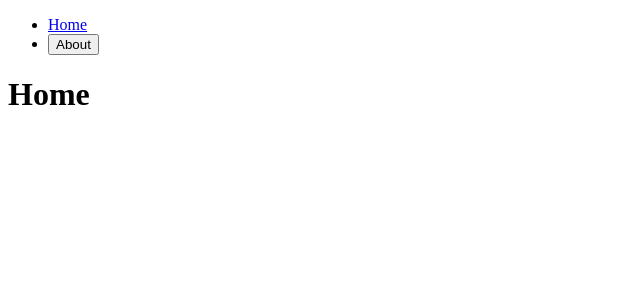
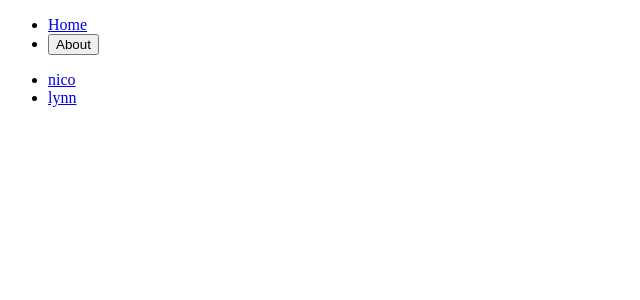
Before and after one commit to jnl1128/react-router-dom-v6, a React (Create React App) app: page / in a window 1280 px wide. Shown: the top 300 px of the page, without its empty margins (0-640 px from the left). Built offline with nearby package versions, Linux system fonts and the light colour scheme.

Commit message:
동적 라우팅, usePrarms

```diff
--- /dev/null
+++ b/src/db.ts
@@ -0,0 +1,10 @@
+export const users = [
+    {
+        id: 1,
+        name: "nico",
+    },
+    {
+        id: 2,
+        name: "lynn",
+    },
+];
--- a/src/screens/Home.tsx
+++ b/src/screens/Home.tsx
@@ -1,10 +1,23 @@
-function Home() {
-    return <h1>Home</h1>;
-}
-
-export default Home;
 // function Home() {
 //     const users: any = [];
 //     return <h1>{users[0].name}</h1>;
 // }
 // export default Home;
+
+import { Link } from "react-router-dom";
+import { users } from "../db";
+
+function Home() {
+    return (
+        <div>
+            <ul>
+                {users.map(user => (
+                    <li key={user.id}>
+                        <Link to={`/users/${user.id}`}>{user.name}</Link>
+                    </li>
+                ))}
+            </ul>
+        </div>
+    );
+}
+export default Home;
--- /dev/null
+++ b/src/screens/users/User.tsx
@@ -0,0 +1,12 @@
+import { useParams } from "react-router-dom";
+import { users } from "../../db";
+
+function User() {
+    const { userId } = useParams();
+    return (
+        <h1>
+            User with {userId} is named: {users[Number(userId) - 1].name}
+        </h1>
+    );
+}
+export default User;
```
Also changed, not shown: src/Router.tsx (+8 -0 lines).
